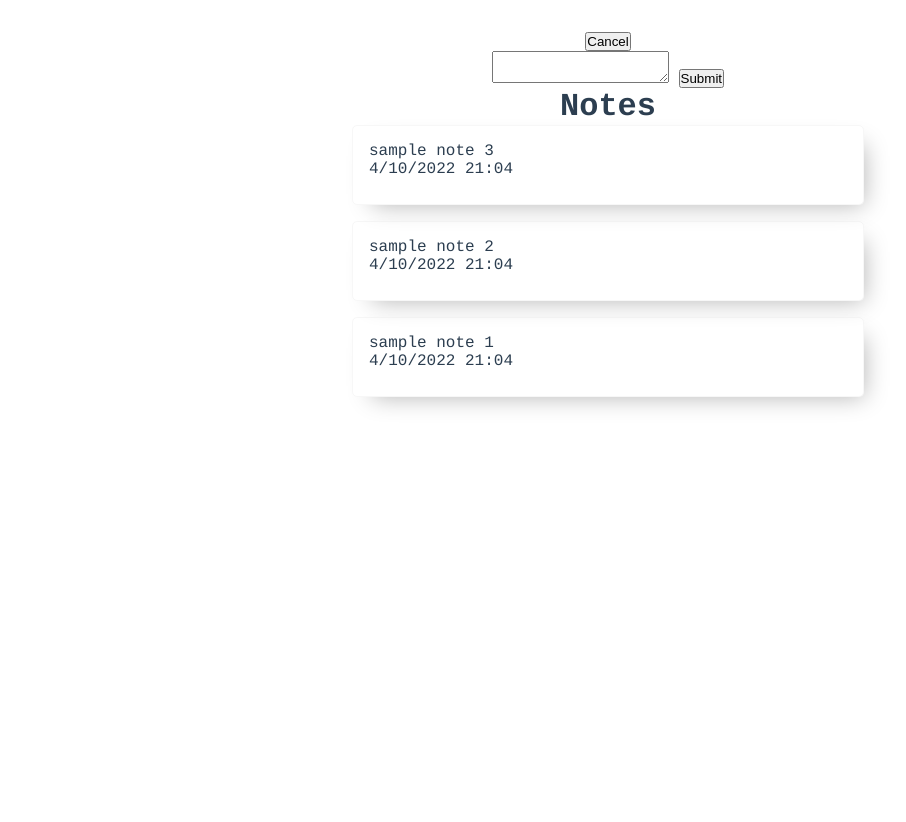
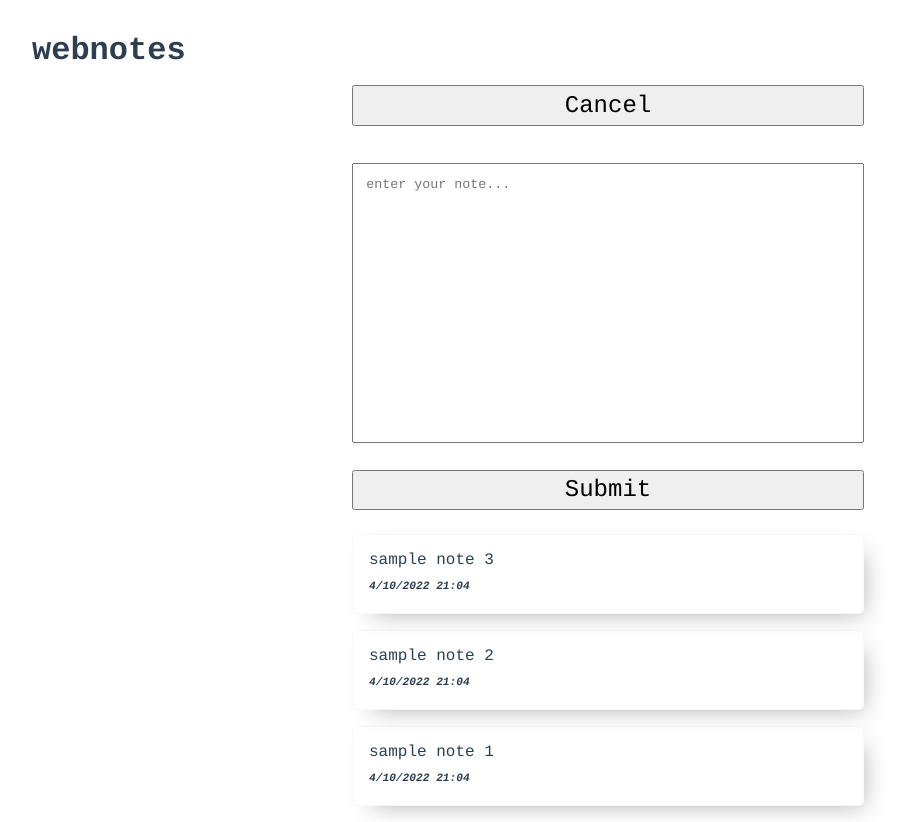
Before and after one commit to ShantelAcker/note-taking-app, a website built with Vite: page index.html in a window 1280 px wide. Both pictures are taken after a click on the button "New Entry". Shown: the whole page, without its empty margins (32-938 px from the left). Before the commit the page ends 800 px from the top, so only its background shows below. Built offline with nearby package versions, Linux system fonts and the light colour scheme.

Commit message:
removed unused module

```diff
--- a/index.html
+++ b/index.html
@@ -8,22 +8,28 @@
       src="https://kit.fontawesome.com/779f1c7e95.js"
       crossorigin="anonymous"
     ></script>
-    <title>WebNotes</title>
+    <title>webnotes</title>
   </head>
   <body>
     <div id="app">
-      <button id="entry-button">New Entry</button>
-      <div id="editor-container">
-        <textarea id="text-editor"></textarea>
-        <button id="submit-button">Submit</button>
+      <header class="header">
+        <h1 class="app-title">webnotes</h1>
+      </header>
+      <button id="entry-button" class="app-button entry-button">
+        New Entry
+      </button>
+      <div id="editor-container" class="editor-container">
+        <textarea
+          id="text-editor"
+          class="text-editor"
+          placeholder="enter your note..."
+        ></textarea>
+        <button id="submit-button" class="app-button submit-button">
+          Submit
+        </button>
       </div>
-      <h1>Notes</h1>
       <div id="notes-group-container" class="notes-group-container"></div>
     </div>
-    <!-- <script src="./node_modules/ckeditor4/ckeditor.js"></script>
-    <script>
-      CKEDITOR.replace("text-editor");
-    </script> -->
     <script type="module" src="/main.js"></script>
   </body>
 </html>
--- a/main.js
+++ b/main.js
@@ -3,7 +3,7 @@
 import { notesList } from "./notesList";
 import { v4 as uuidv4 } from "uuid";
 
-// accessing html elements
+// selectors
 const notesContainer = document.getElementById("notes-group-container");
 const entryButton = document.getElementById("entry-button");
 const editorContainer = document.getElementById("editor-container");
@@ -21,7 +21,7 @@
     <div class="single-note-container" id=${note.id}>
       <div class="note-text-container">
         <p>${note.entryText}</p>
-        <p>${note.date} ${note.time}</p>
+        <p class="date-time">${note.date} ${note.time}</p>
       </div>
       <div class="delete-button-container">
         <i id="delete-button" class="fa-solid fa-trash-can delete-button"></i>
@@ -53,11 +53,11 @@
   }`;
 }
 
-// switch button text between Cancel and New Entry
+// a function that switches top button text between Cancel and New Entry
 function updateEntryButton() {
   if (entryButton.innerText === "New Entry") {
     entryButton.innerText = "Cancel";
-    editorContainer.style.display = "block";
+    editorContainer.style.display = "flex";
     // set the date and time as soon as the button is clicked
     // to be used later
     formatDate();
--- a/notesList.js
+++ b/notesList.js
@@ -1,18 +1,18 @@
 export const notesList = [
   {
-    id: 3,
+    id: "37809543698574360875430896745036",
     date: "4/10/2022",
     time: "21:04",
     entryText: "sample note 3",
   },
   {
-    id: 2,
+    id: "27458902432958734928576432598345",
     date: "4/10/2022",
     time: "21:04",
     entryText: "sample note 2",
   },
   {
-    id: 1,
+    id: "174830239857309467903456804356",
     date: "4/10/2022",
     time: "21:04",
     entryText: "sample note 1",
--- a/package.json
+++ b/package.json
@@ -11,7 +11,6 @@
     "vite": "^2.9.0"
   },
   "dependencies": {
-    "ckeditor4": "^4.18.0",
     "uuid": "^8.3.2"
   }
 }
```
Also changed, not shown: 1 other file.
